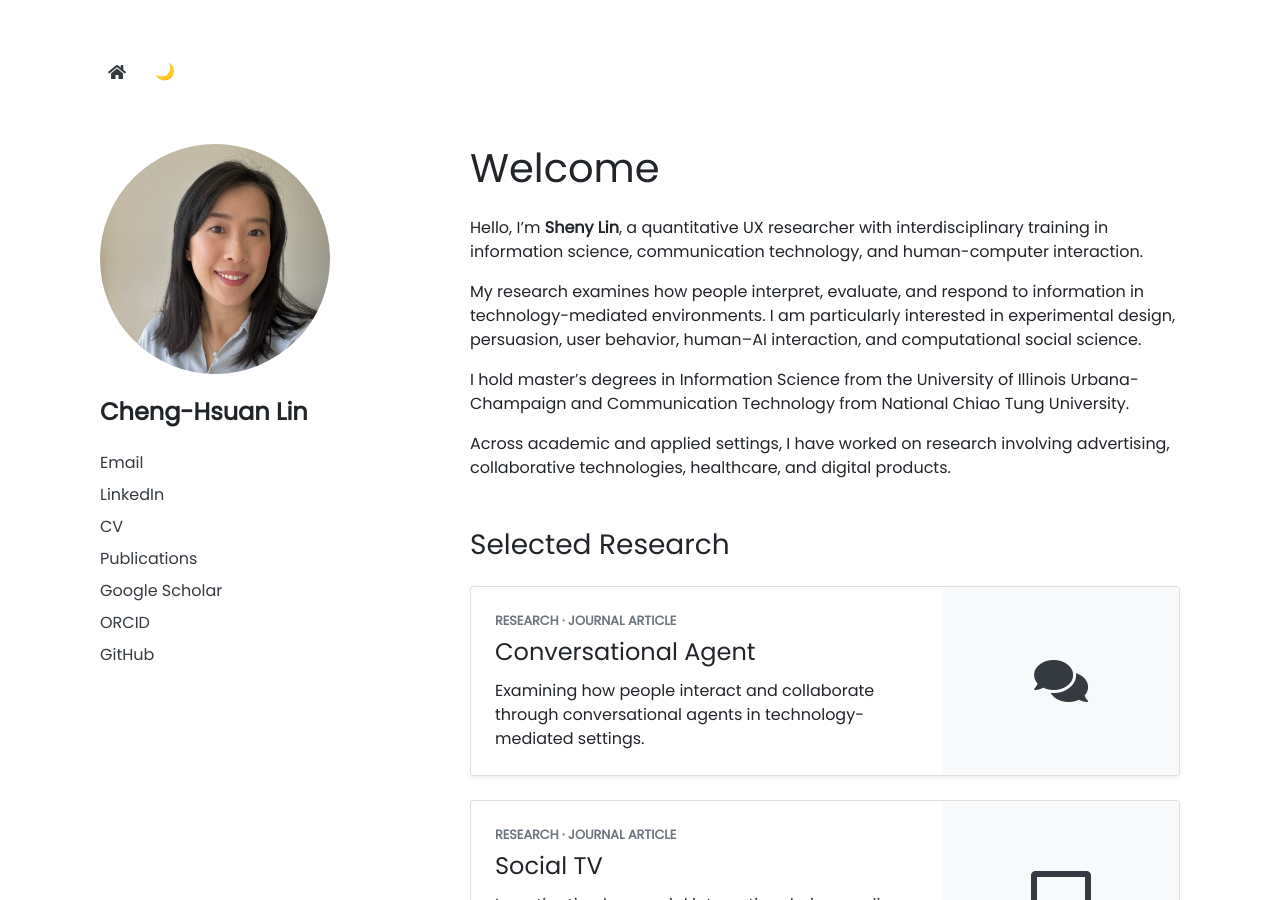
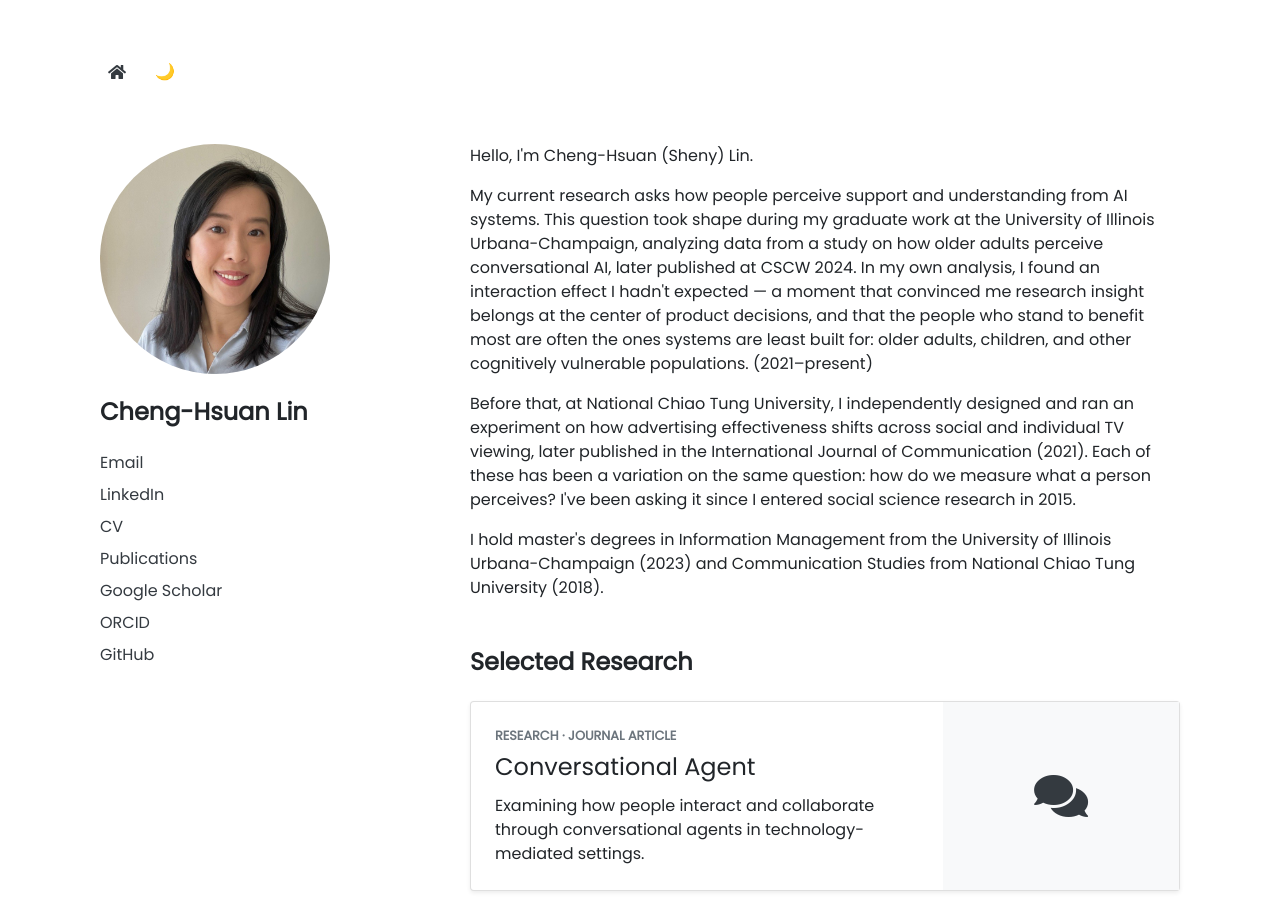
Before and after one commit to shenylin/shenylin.github.io, a Jekyll site: the page built from pages/index.md, in a window 1280 px wide and 900 px high. Built offline with Jekyll 4.4.1, drawn with Linux system fonts in a browser that asks for light colours; nearby versions of some CDN libraries.

Commit message:
Update homepage introduction

```diff
--- a/_includes/landing.html
+++ b/_includes/landing.html
@@ -27,35 +27,39 @@
 
     <!-- Main introduction -->
     <main class="col-lg-8">
-      <h1 class="mb-4">Welcome</h1>
-
       <p>
-        Hello, I’m <strong>Sheny Lin</strong>, a quantitative UX
-        researcher with interdisciplinary training in information science,
-        communication technology, and human-computer interaction.
+        Hello, I'm Cheng-Hsuan (Sheny) Lin.
       </p>
 
       <p>
-        My research examines how people interpret, evaluate, and respond to
-        information in technology-mediated environments. I am particularly
-        interested in experimental design, persuasion, user behavior,
-        human–AI interaction, and computational social science.
+        My current research asks how people perceive support and understanding
+        from AI systems. This question took shape during my graduate work at the
+        University of Illinois Urbana-Champaign, analyzing data from a study on
+        how older adults perceive conversational AI, later published at CSCW
+        2024. In my own analysis, I found an interaction effect I hadn't expected
+        — a moment that convinced me research insight belongs at the center of
+        product decisions, and that the people who stand to benefit most are
+        often the ones systems are least built for: older adults, children, and
+        other cognitively vulnerable populations. (2021–present)
       </p>
 
       <p>
-        I hold master’s degrees in Information Science from the University
-        of Illinois Urbana-Champaign and Communication Technology from
-        National Chiao Tung University.
+        Before that, at National Chiao Tung University, I independently designed
+        and ran an experiment on how advertising effectiveness shifts across
+        social and individual TV viewing, later published in the International
+        Journal of Communication (2021). Each of these has been a variation on
+        the same question: how do we measure what a person perceives? I've been
+        asking it since I entered social science research in 2015.
       </p>
 
       <p>
-        Across academic and applied settings, I have worked on research
-        involving advertising, collaborative technologies,
-        healthcare, and digital products.
+        I hold master's degrees in Information Management from the University of
+        Illinois Urbana-Champaign (2023) and Communication Studies from National
+        Chiao Tung University (2018).
       </p>
 
       <section class="mt-5" aria-labelledby="selected-research-heading">
-        <h2 id="selected-research-heading" class="h3 mb-4">
+        <h2 id="selected-research-heading" class="h4 font-weight-bold mb-4">
           Selected Research
         </h2>
 
```
